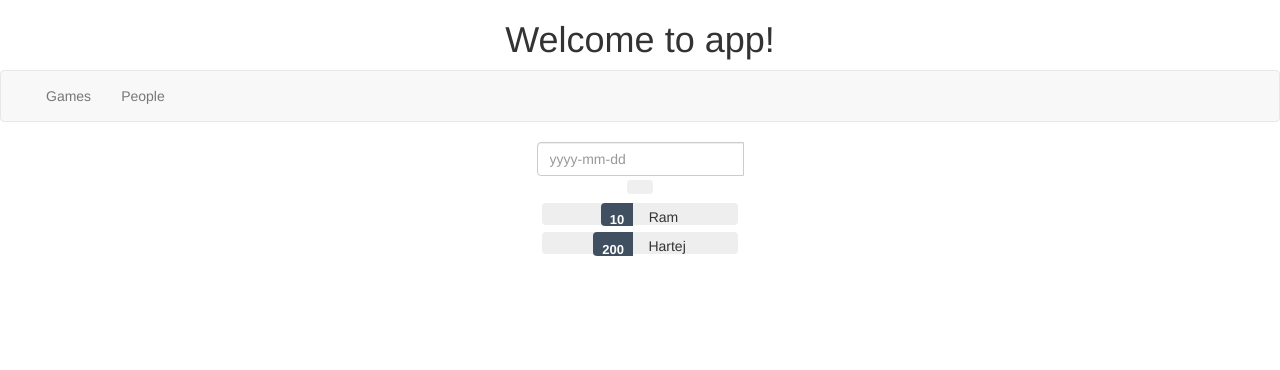
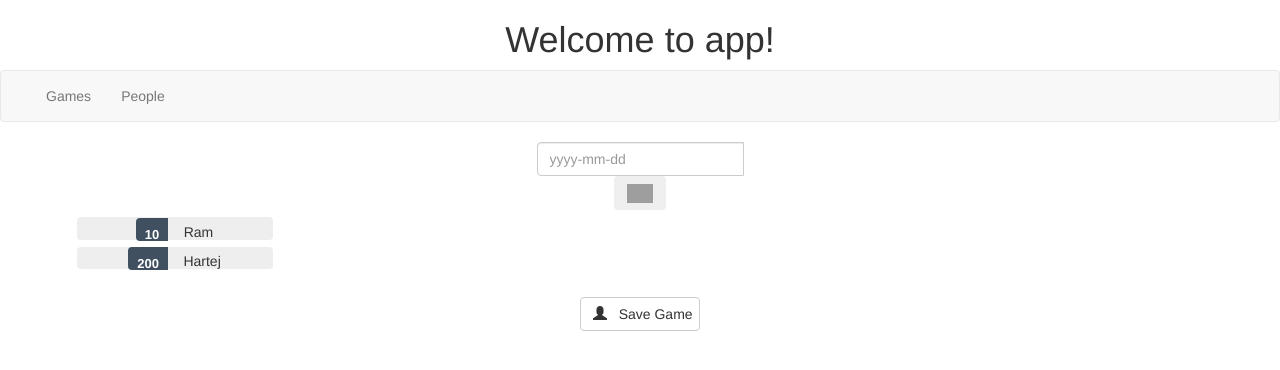
Before and after one commit to ramcharank/BadGame, an Angular app: page /addgame in a window 1280 px wide. Shown: the top 370 px of the page. Built offline with nearby package versions, Linux system fonts and the light colour scheme; grey boxes are pictures that could not be loaded.

Commit message:
separated datepicker

```diff
--- a/src/app/game/components/addgame/addgame.component.html
+++ b/src/app/game/components/addgame/addgame.component.html
@@ -1,39 +1,27 @@
-<form class="form-inline">
-  <div class="form-group">
-    <div class="input-group">
-      <input
-        class="form-control"
-        placeholder="yyyy-mm-dd"
-        name="dp"
-        [(ngModel)]="model"
-        ngbDatepicker
-        #d="ngbDatepicker"
-      />
+<!-- <div class="input-group">
+      <div class="row">
+        <div class="col-md-4">
+          <input class="form-control" placeholder="yyyy-mm-dd" name="dp" [(ngModel)]="model" ngbDatepicker
+            #d="ngbDatepicker" />
+        </div>
+
         <div class="input-group-append">
-        <button
-          class="btn btn-outline-secondary calendar"
-          (click)="d.toggle()"
-          type="button"
-        ></button>
+          <div class="col-md-8">
+            <button class="btn btn-outline-secondary calendar" (click)="d.toggle()" type="button"></button>
           </div>
         </div>
+      </div>
+    </div> -->
+<app-datepicker></app-datepicker>
 <ul class="heroes">
-      <li
-        *ngFor="let hero of players"
-        [class.selected]="hero === selectedHero"
-        (click)="selectPlayer(hero)"
-      >
+  <li *ngFor="let hero of players" [class.selected]="hero === selectedHero" (click)="selectPlayer(hero)">
     <span class="badge">{{ hero.Due }}</span> {{ hero.Name }}
   </li>
 </ul>
 
 <div *ngFor="let player of playingTeam">
   <h2>{{ player.Name | uppercase }}</h2>
-      <a
-        class="btn btn-default"
-        (click)="removePlayer(player)"
-        style="width:120px"
-      >
+  <a class="btn btn-default" (click)="removePlayer(player)" style="width:120px">
     <i class="glyphicon glyphicon-user"></i>
   </a>
   <div>
@@ -43,5 +31,9 @@
         </label> -->
   </div>
 </div>
+
+<div>
+  <a class="btn btn-default" (click)="saveGame()" style="width:120px">
+    <i class="glyphicon glyphicon-user"></i> &nbsp; Save Game
+  </a>
 </div>
-</form>
--- /dev/null
+++ b/src/app/game/components/datepicker/datepicker.component.css
@@ -0,0 +1,4 @@
+.imagestyle{
+    height: 1cm;
+    width: 1cm;
+}
--- /dev/null
+++ b/src/app/game/components/datepicker/datepicker.component.html
@@ -0,0 +1,14 @@
+<form class="form-inline">
+    <div class="form-group">
+        <div class="input-group">
+            <input class="form-control" placeholder="yyyy-mm-dd" name="dp" [(ngModel)]="model" ngbDatepicker
+                #d="ngbDatepicker">
+            <div class="input-group-append">
+                <button class="btn btn-outline-secondary calendar" (click)="d.toggle()" type="button">
+                    <img src="https://openclipart.org/image/300px/svg_to_png/26215/Anonymous_Leaf_Rake.png"
+                        style="height: 0.5cm; width: 0.7cm;"/>
+                </button>
+            </div>
+        </div>
+    </div>
+</form>
--- a/src/app/game/game.module.ts
+++ b/src/app/game/game.module.ts
@@ -5,12 +5,13 @@ import { BrowserModule } from "@angular/platform-browser";
 import { GameService } from "./services/game.service";
 import { GameCardComponent } from "./components/gamecard/gamecard.component";
 import { AddgameComponent } from "./components/addgame/addgame.component";
-import { NgbModule } from "@ng-bootstrap/ng-bootstrap";
+import { NgbModule, NgbModal } from "@ng-bootstrap/ng-bootstrap";
 import { FormsModule } from "@angular/forms";
 import { PeopleService } from "../user/services/people.service";
+import { DatePickerComponent } from './components/datepicker/datepicker.componen';
 
 @NgModule({
-  declarations: [GamesComponent, GameCardComponent, AddgameComponent],
+  declarations: [GamesComponent, GameCardComponent, AddgameComponent, DatePickerComponent],
   imports: [
     RouterModule.forRoot([
       { path: "games", component: GamesComponent },
```
Also changed, not shown: src/app/game/components/datepicker/datepicker.componen.ts (added, +11 -0 lines), 1 other file (tests, documents, lock files or other folders). Lines whose indentation alone changed are shown as unchanged.
